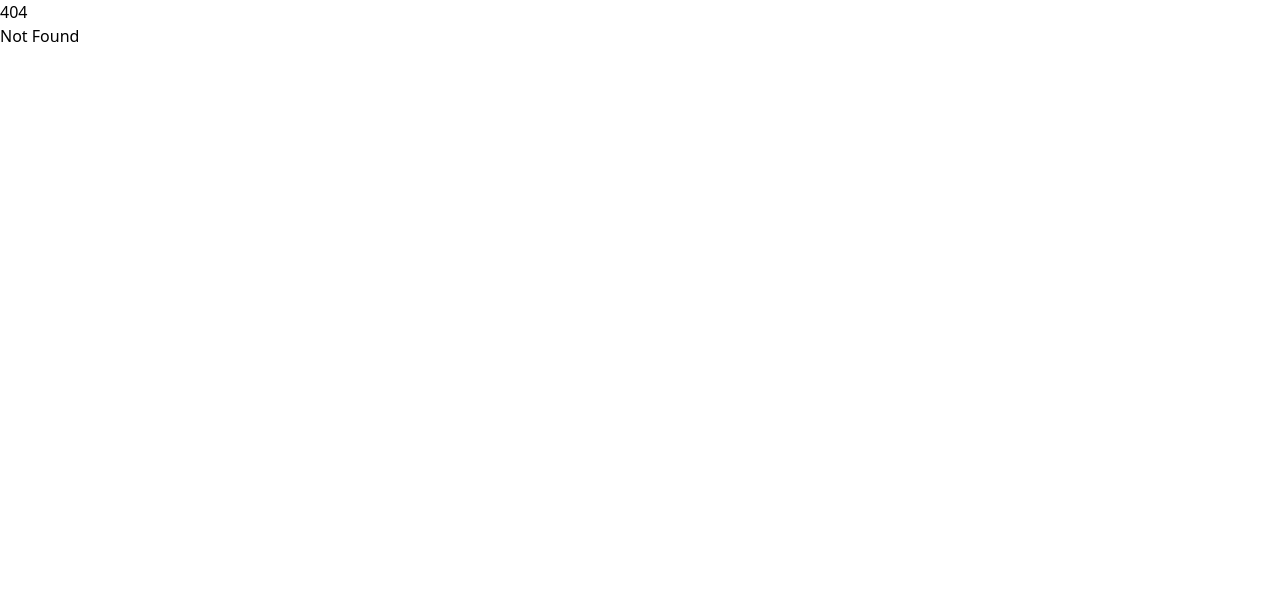
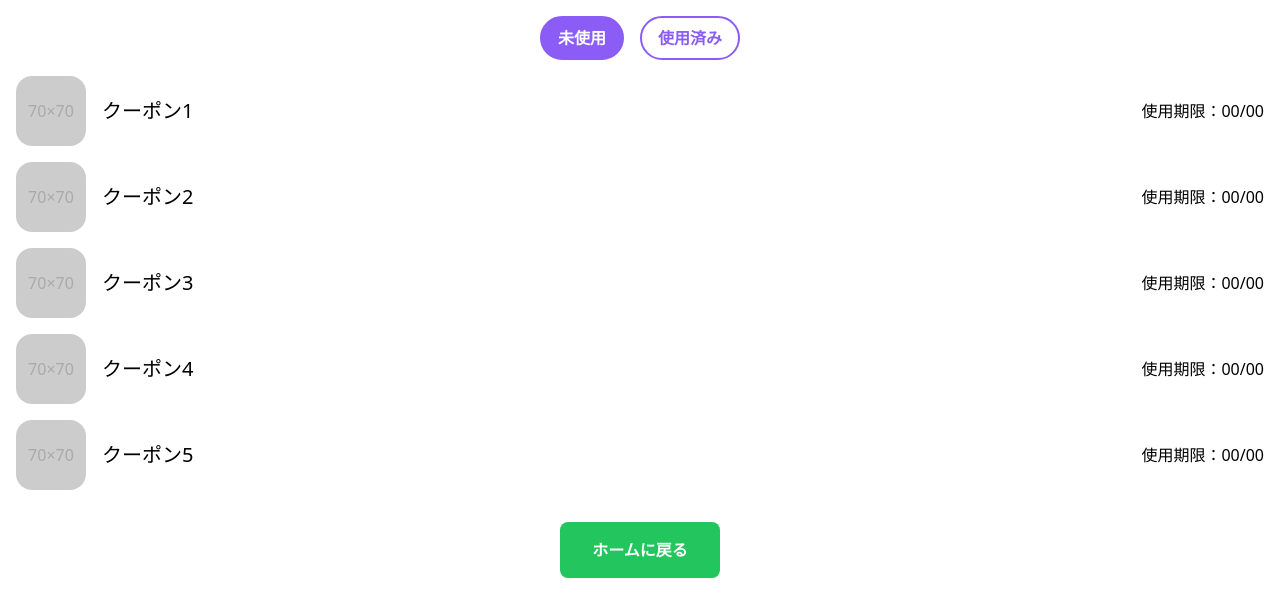
Before and after one commit to yuki-kunn/couponapp, a SvelteKit app: page /coupons in a window 1280 px wide. Before the commit this address had no page. Shown: the top 616 px of the page. Built offline with nearby package versions, Linux system fonts and the light colour scheme.

Commit message:
クーポン画面の実装

```diff
--- /dev/null
+++ b/src/routes/coupons/+page.svelte
@@ -0,0 +1,113 @@
+<script lang="ts">
+    // クーポンのデータ例
+    let coupons = [
+      { name: 'クーポン1', expiry: '00/00', used: false },
+      { name: 'クーポン2', expiry: '00/00', used: false },
+      { name: 'クーポン3', expiry: '00/00', used: false },
+      { name: 'クーポン4', expiry: '00/00', used: false },
+      { name: 'クーポン5', expiry: '00/00', used: false }
+    ];
+
+    // 「未使用」「使用済み」のタブ切り替え制御用
+    let showUsed = false;
+
+    // ホームに戻る処理例 (SvelteKit ネイティブの関数)
+    import { goto } from '$app/navigation';
+    function backToHome() {
+      goto('/'); // ルートパスなど任意のURLへ遷移
+    }
+  </script>
+
+  <style>
+    .tabs {
+      display: flex;
+      justify-content: center;
+      gap: 1rem;
+      margin-bottom: 1rem;
+      margin-top: 1rem;
+    }
+    .tab {
+      padding: 0.5rem 1rem;
+      border-radius: 999px;
+      border: 2px solid #8b5cf6; /* 例: 紫色 */
+      color: #8b5cf6;
+      font-weight: bold;
+      cursor: pointer;
+    }
+    .tab.active {
+      background: #8b5cf6;
+      color: white;
+    }
+    .coupon-item {
+      display: flex;
+      align-items: center;
+     margin: 1rem;
+    }
+    .coupon-icon {
+      width: 70px;
+      height: 70px;
+      border-radius: 16px;
+      background: #ccc;
+      margin-right: 1rem;
+      display: flex;
+      justify-content: center;
+      align-items: center;
+      color: #aaa;
+    }
+    .coupon-name {
+      font-size: 1.25rem;
+      margin-right: auto;
+    }
+    .button-red {
+      background-color: red;
+      color: white;
+      padding: 0.25rem 0.5rem;
+      border-radius: 4px;
+      margin-left: 1rem;
+    }
+    .button-back-home {
+      display: block;
+      margin: 2rem auto 0;
+      background-color: #22c55e; /* 例: 緑 */
+      color: white;
+      border-radius: 8px;
+      padding: 1rem 2rem;
+      font-size: 1rem;
+      font-weight: bold;
+      text-align: center;
+    }
+  </style>
+
+  <div class="tabs">
+    <div
+      class="tab {showUsed ? '' : 'active'}"
+      on:click={() => (showUsed = false)}
+    >
+      未使用
+    </div>
+    <div
+      class="tab {showUsed ? 'active' : ''}"
+      on:click={() => (showUsed = true)}
+    >
+      使用済み
+    </div>
+  </div>
+
+  <!-- クーポンリスト -->
+  {#each coupons as coupon, i}
+    {#if showUsed === coupon.used}
+      <div class="coupon-item">
+        <div class="coupon-icon">70×70</div>
+        <div class="coupon-name">{coupon.name}</div>
+        <div>使用期限：{coupon.expiry}</div>
+        {#if coupon.used}
+          <div class="button-red">使用済</div>
+        {/if}
+      </div>
+    {/if}
+  {/each}
+
+  <!-- ホームへ戻るボタン -->
+  <button class="button-back-home" on:click={backToHome}>
+    ホームに戻る
+  </button>
```
